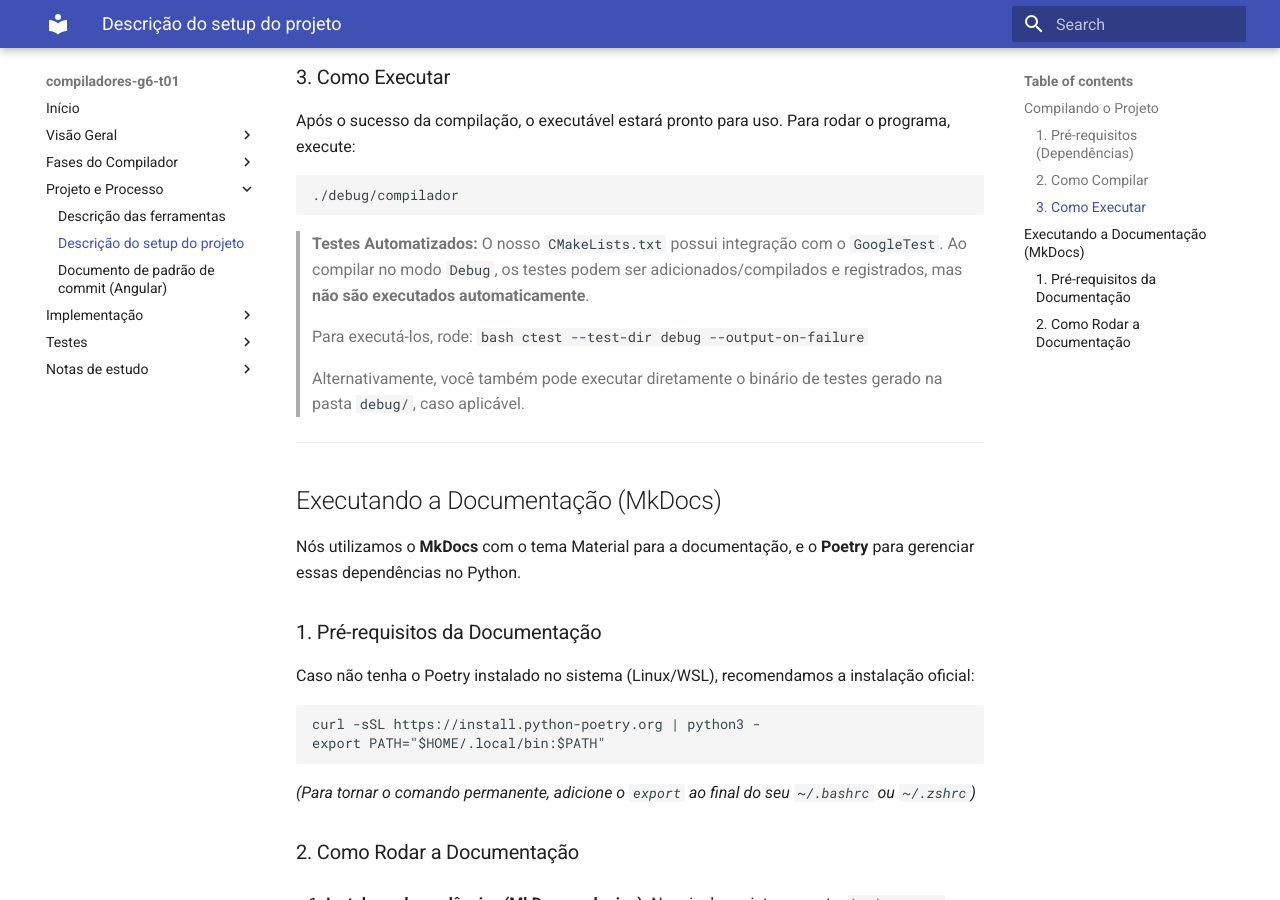
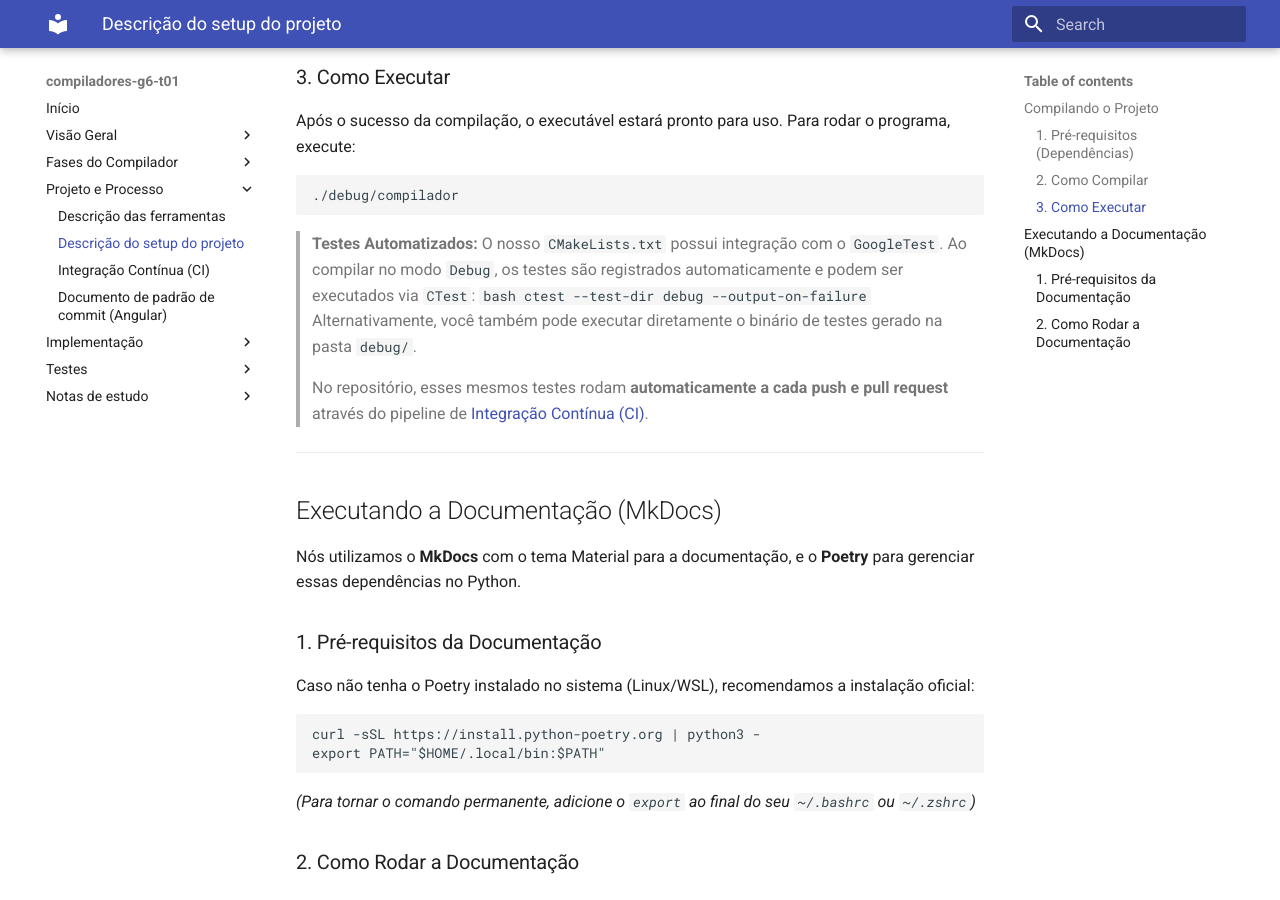
Before and after one commit to Compiladores-2026-1/Compiladores-G6-T01, an MkDocs documentation site: the page built from docs/setup_compilador.md, in a window 1280 px wide and 900 px high, scrolled down 1379 px. Built offline with MkDocs 1.6.1 and Material for MkDocs 9.7.7, drawn with Linux system fonts in a browser that asks for light colours.

Commit message:
docs: documenta pipeline de CI e atualiza relatorio de testes

````diff
--- a/docs/setup_compilador.md
+++ b/docs/setup_compilador.md
@@ -62,14 +62,13 @@
 ./debug/compilador
 ```
 
-> **Testes Automatizados:** O nosso `CMakeLists.txt` possui integração com o `GoogleTest`. Ao compilar no modo `Debug`, os testes podem ser adicionados/compilados e registrados, mas **não são executados automaticamente**.
->
-> Para executá-los, rode:
+> **Testes Automatizados:** O nosso `CMakeLists.txt` possui integração com o `GoogleTest`. Ao compilar no modo `Debug`, os testes são registrados automaticamente e podem ser executados via `CTest`:
 > ```bash
 > ctest --test-dir debug --output-on-failure
 > ```
+> Alternativamente, você também pode executar diretamente o binário de testes gerado na pasta `debug/`.
 >
-> Alternativamente, você também pode executar diretamente o binário de testes gerado na pasta `debug/`, caso aplicável.
+> No repositório, esses mesmos testes rodam **automaticamente a cada push e pull request** através do pipeline de [Integração Contínua (CI)](integracao_continua.md).
 
 ---
 
--- a/mkdocs.yml
+++ b/mkdocs.yml
@@ -26,6 +26,7 @@
     - Projeto e Processo:
           - Descrição das ferramentas: ferramentas.md
           - Descrição do setup do projeto: setup_compilador.md
+          - Integração Contínua (CI): integracao_continua.md
           - Documento de padrão de commit (Angular): padrao_commit.md
     - Implementação:
           - Análise Léxica: implementacao_analise_lexica.md
````
Also changed, not shown: docs/integracao_continua.md (added, +68 -0 lines), docs/relatorio_testes.md (+10 -4 lines).
